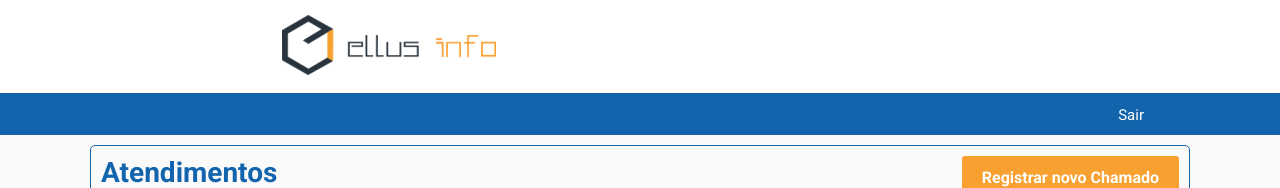
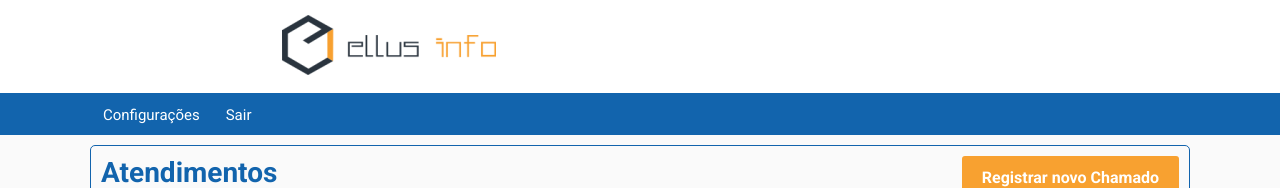
Before and after one commit to lucasdrw/site-ellus-web, a React (Create React App) app: page /chamados in a window 1280 px wide. Shown: the top 188 px of the page. Built offline with nearby package versions, Linux system fonts and the light colour scheme; no server answers; sample sign-in values are in the browser's storage.

Commit message:
adicionando pagina de configurações

```diff
--- a/src/pages/chamados/index.js
+++ b/src/pages/chamados/index.js
@@ -6,7 +6,7 @@ import "./styles.css";
 //pegando token do usuario para verificar se ta autenticado ou não
 export const estaAutenticado = () => localStorage.getItem("user") != null;
 
-export default function Chamados({history}) {
+export default function Chamados({ history }) {
   const [chamados, setChamados] = useState([]);
   const [chamadosInfo, setChamadosinfo] = useState({});
   const [page, setPage] = useState(1);
@@ -15,7 +15,7 @@ export default function Chamados({history}) {
   useEffect(() => {
     async function carregarChamados() {
       const response = await api.get('/chamados', {
-        params: {page}
+        params: { page }
       });
 
       const { docs, ...chamadosInfo } = response.data;
@@ -26,7 +26,7 @@ export default function Chamados({history}) {
     carregarChamados();
   }, [page, filtro]);
 
-   function prevPage  () {
+  function prevPage() {
     if (page === 1) return;
 
     const pageNumber = page - 1;
@@ -34,7 +34,7 @@ export default function Chamados({history}) {
     setPage(pageNumber)
   };
 
-  function nextPage () {
+  function nextPage() {
     if (page === chamadosInfo.pages) return;
 
     const pageNumber = page + 1;
@@ -42,7 +42,7 @@ export default function Chamados({history}) {
     setPage(pageNumber)
   };
 
-  async function logout () {
+  async function logout() {
     localStorage.removeItem("user");
     history.push("/");
   };
@@ -50,7 +50,10 @@ export default function Chamados({history}) {
   return (
     <>
       <div className="header">
-    <p onClick={logout} className="btn-sair">Sair</p>
+        <div className="acoes">
+          <Link to="configuracoes/"><p id="btn-acoes">Configurações</p></Link>
+          <p onClick={logout} id="btn-acoes">Sair</p>
+        </div>
       </div>
       <div className="container-chamados">
         <h1>Atendimentos</h1>
@@ -66,19 +69,19 @@ export default function Chamados({history}) {
               value="Aberto"
               defaultChecked
             />
-                <label htmlFor = "Aberto">Aberto</label>
+            <label htmlFor="Aberto">Aberto</label>
           </div>
           <div>
-                <input type="checkbox" id="Concluido" name="sit" value="Concluido" defaultChecked/>
-                <label htmlFor = "Concluido"> Concluído </label>
+            <input type="checkbox" id="Concluido" name="sit" value="Concluido" defaultChecked />
+            <label htmlFor="Concluido"> Concluído </label>
           </div>
           <div>
-                <input type="checkbox" id="Aguardando Cliente" name="sit" value="Aguardando Cliente" defaultChecked/>
-                <label htmlFor = "Aguardando Cliente"> Aguardando Cliente </label>
+            <input type="checkbox" id="Aguardando Cliente" name="sit" value="Aguardando Cliente" defaultChecked />
+            <label htmlFor="Aguardando Cliente"> Aguardando Cliente </label>
           </div>
           <div>
-                <input type="checkbox" id="Aguardando Base" name="sit" value="Aguardando Base" defaultChecked/>
-                <label htmlFor = "Aguardando Base"> Aguardando Base </label>
+            <input type="checkbox" id="Aguardando Base" name="sit" value="Aguardando Base" defaultChecked />
+            <label htmlFor="Aguardando Base"> Aguardando Base </label>
           </div>
           <button type="submit" value="Enviar">Filtrar</button>
         </form>
@@ -105,7 +108,7 @@ export default function Chamados({history}) {
               > {chamado.data} </p>
               <p
                 id="situacao"
-                className={chamado.situacao === "Concluido" ? "back-concluido" : chamado.situacao === "Aberto" ? "back-aberto" : chamado.situacao === "Aguardando resposta Cliente" ? "back-cliente" : "back-base" }
+                className={chamado.situacao === "Concluido" ? "back-concluido" : chamado.situacao === "Aberto" ? "back-aberto" : chamado.situacao === "Aguardando resposta Cliente" ? "back-cliente" : "back-base"}
               > {chamado.situacao} </p>
               <p
                 id="prioridade"
--- a/src/pages/chamados/styles.css
+++ b/src/pages/chamados/styles.css
@@ -8,15 +8,20 @@
   margin-bottom: 50px;
 }
 
-.btn-sair{
-  float: right;
+.acoes{
+  margin: 0 auto 0;
+  max-width: 1100px;
+}
+
+#btn-acoes{
+  float: left;
   margin: 5px;
-  margin-right: 10%;
+  margin-right: 5px;
   cursor: pointer;
   border-radius: 5px;
 }
 
-.btn-sair:hover {
+#btn-acoes:hover {
   background: #0e497c;
 }
 
--- /dev/null
+++ b/src/pages/configuracoes/index.js
@@ -0,0 +1,17 @@
+import React from 'react';
+import { Link } from "react-router-dom";
+import './styles.css';
+
+export default function Configuracoes() {
+
+return (
+    <>
+        <div className="header"/>
+        <div className="container-config">
+            <div className="content">
+
+            </div>
+        </div>
+    </>
+);
+}
--- /dev/null
+++ b/src/pages/configuracoes/styles.css
@@ -0,0 +1,6 @@
+.container-config {
+    margin: 0 auto 0;
+    max-width: 800px;
+    display: flex;
+    flex-direction: column;
+  }
--- a/src/routes.js
+++ b/src/routes.js
@@ -7,6 +7,7 @@ import Login from "./pages/login";
 import Chamados from "./pages/chamados";
 import New from "./pages/new";
 import Editar from "./pages/editar"
+import Configuracoes from "./pages/configuracoes"
 
 //verificando se o usuario esta autenticado
 const PrivateRoute = ({ component: Component, ...rest }) => (
@@ -27,6 +28,7 @@ export default function Routes() {
         <PrivateRoute path="/cadastro" component={Cadastro} />
         <PrivateRoute path="/chamados" component={Chamados} />
         <PrivateRoute path="/new" component={New} />
+        <PrivateRoute path="/configuracoes" component={Configuracoes} />
         <PrivateRoute path="/editar/:chamado" component={Editar} />
         <Route path="*" component={() => <h1>Page not found</h1>} />
       </Switch>
```
Lines whose indentation alone changed are shown as unchanged.
